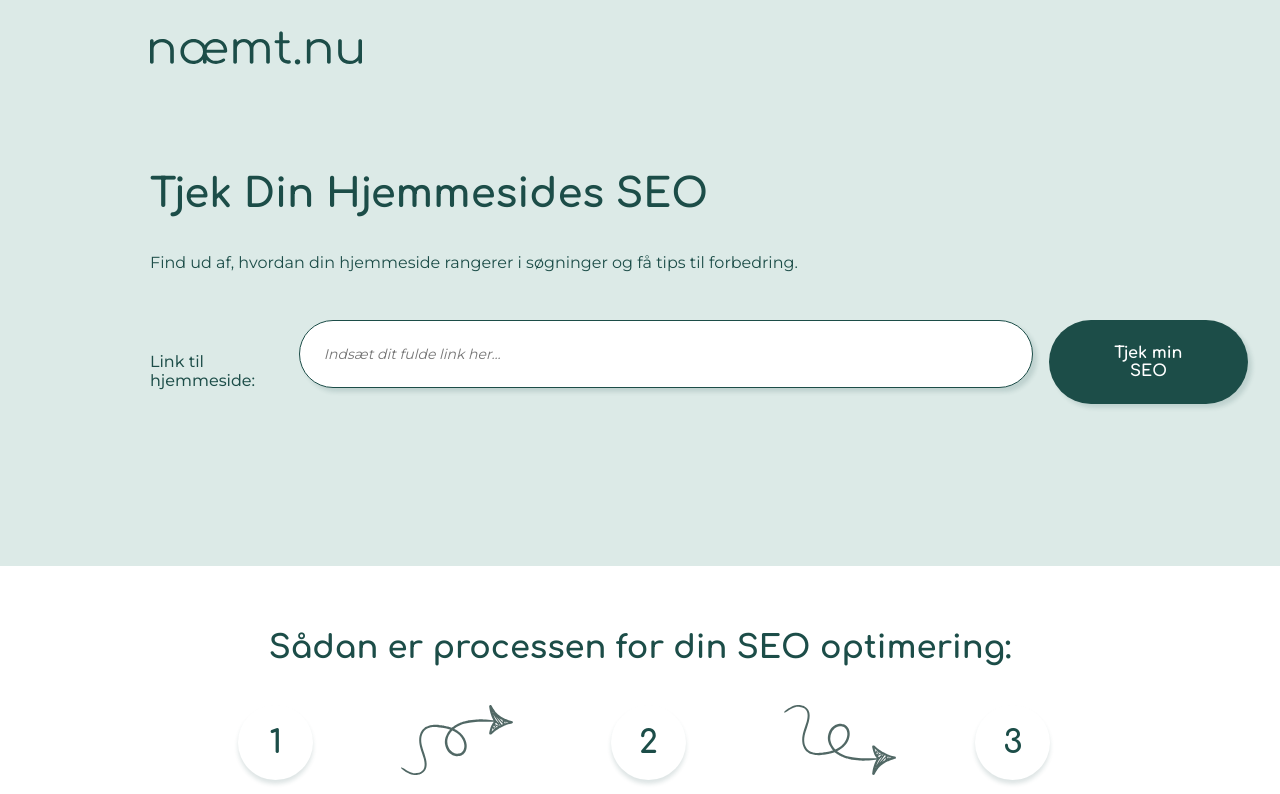
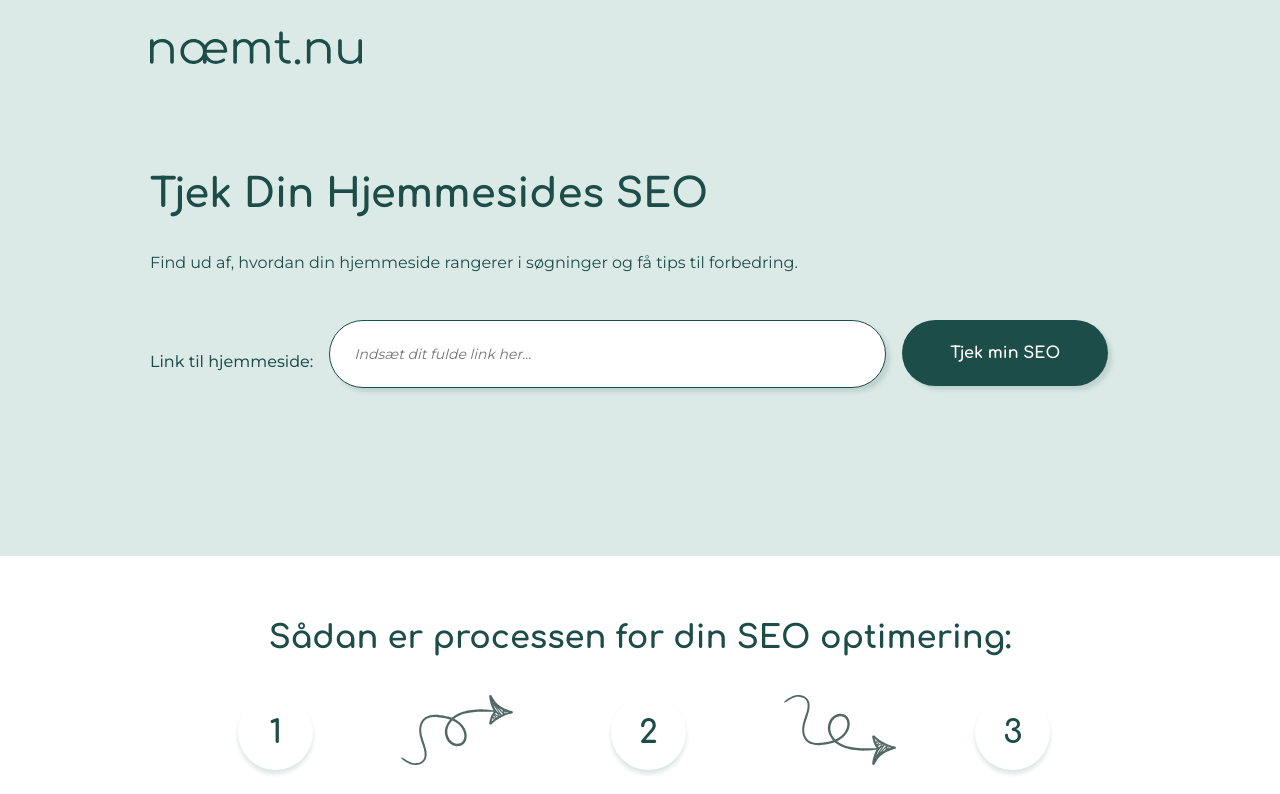
Before and after one commit to SofiePedersen/naemtnu, a Vue app: page / in a window 1280 px wide. Shown: the top 794 px of the page. Built offline with nearby package versions, Linux system fonts and the light colour scheme; no server answers.

Commit message:
Update HeroSection.vue

```diff
--- a/src/components/HeroSection.vue
+++ b/src/components/HeroSection.vue
@@ -91,8 +91,6 @@ const fetchPageSpeedData = async () => {
 <style lang="scss" scoped>
 @import "../assets/main.scss";
 
-
-
 .HeroSection {
     display: flex;
     flex-direction: column;
@@ -178,7 +176,7 @@ input {
     width: 20rem;
     height: 20rem;
     margin-top: 3rem;
-    margin-left: 1.5rem;
+    margin-left: 1.2rem;
     display: flex;
     justify-content: center;
     align-items: center;
@@ -278,21 +276,32 @@ circle {
             padding-left: 1rem;
             padding-right: 1rem;
             display: flex;
+            flex-direction: row;
+            flex-wrap: wrap;
             justify-content: center;
             align-items: center;
-            flex-direction: column;
             background-color: $color-foam-blue;
             padding-bottom: 4rem;
         }
 
         input {
-            width: 80%;
+            width: 50%;
+        }
+
+        .HeroSection__text__pbold {
+            align-items: start;
         }
 
         .btn__green {
             align-items: center;
             justify-content: center;
         }
+
+        .btn__white {
+            align-items: center;
+            justify-content: center;
+        }
+
 
 }
 
@@ -322,14 +331,6 @@ circle {
             padding-bottom: 10rem;
         }
 
-        .btn__green {
-            width: 20%;
-        }
-
-        .btn__white {
-            width: 20%;
-        }
-
         .HeroSection__text__pbold {
             padding-left: 0;
         }
```
